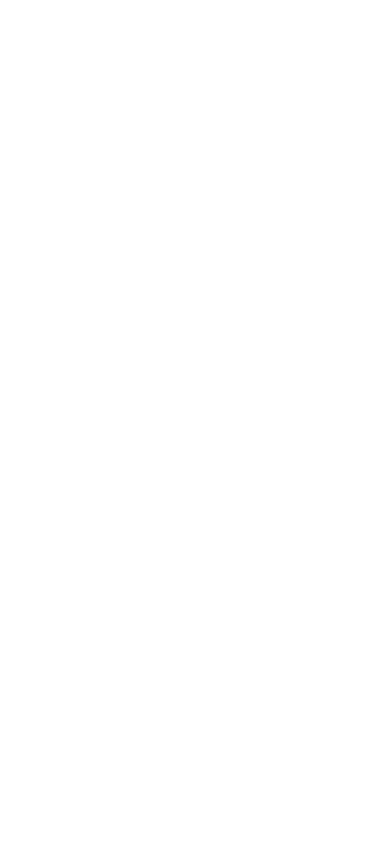
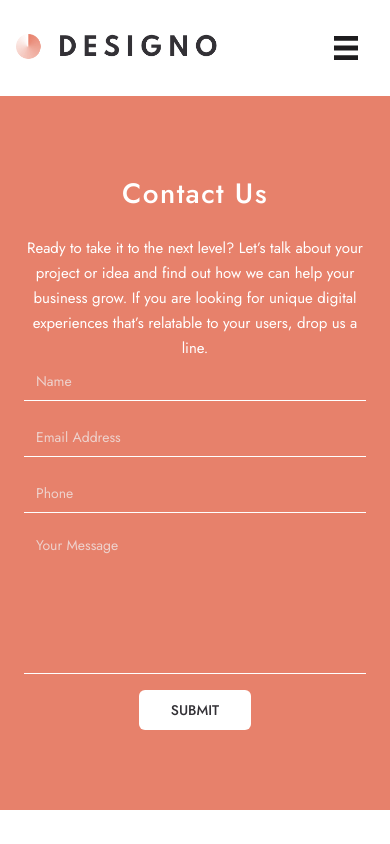
Before and after one commit to ronnieima/designo, a Next.js app: page /contact in a window 390 px wide. Before the commit this address had no page. Shown: the top 844 px of the page. Built offline with nearby package versions, Linux system fonts and the light colour scheme.

Commit message:
complete mobile contact apge

```diff
--- /dev/null
+++ b/src/app/contact/page.tsx
@@ -0,0 +1,34 @@
+import React from "react";
+import LocationsSection from "../about/components/LocationsSection";
+import { Input } from "@/components/ui/input";
+import { Button } from "@/components/ui/button";
+
+export default function ContactPage() {
+  return (
+    <main className="flex flex-col items-center ">
+      <section className="bg-peach px-6 py-20 text-white">
+        <header className="flex flex-col items-center gap-6 text-center ">
+          <h2>Contact Us</h2>
+          <p>
+            Ready to take it to the next level? Let’s talk about your project or
+            idea and find out how we can help your business grow. If you are
+            looking for unique digital experiences that’s relatable to your
+            users, drop us a line.
+          </p>
+        </header>
+        <form className="flex flex-col gap-4">
+          <Input type="text" placeholder="Name" />
+          <Input type="email" placeholder="Email Address" />
+          <Input type="tel" placeholder="Phone" />
+          <Input
+            type="text"
+            placeholder="Your Message"
+            className="pb-32 pt-4"
+          />
+          <Button className="self-center px-8 py-4">SUBMIT</Button>
+        </form>
+      </section>
+      <LocationsSection />
+    </main>
+  );
+}
--- /dev/null
+++ b/src/components/ui/input.tsx
@@ -0,0 +1,25 @@
+import * as React from "react";
+
+import { cn } from "@/lib/utils";
+
+export interface InputProps
+  extends React.InputHTMLAttributes<HTMLInputElement> {}
+
+const Input = React.forwardRef<HTMLInputElement, InputProps>(
+  ({ className, type, ...props }, ref) => {
+    return (
+      <input
+        type={type}
+        className={cn(
+          "file:bg-transparent flex  h-10 w-full border-b-[1px] border-white bg-white bg-opacity-0 px-3 py-2 text-sm  file:border-0 file:text-sm file:font-medium placeholder:text-lightGray/70  disabled:cursor-not-allowed disabled:opacity-50",
+          className,
+        )}
+        ref={ref}
+        {...props}
+      />
+    );
+  },
+);
+Input.displayName = "Input";
+
+export { Input };
```
